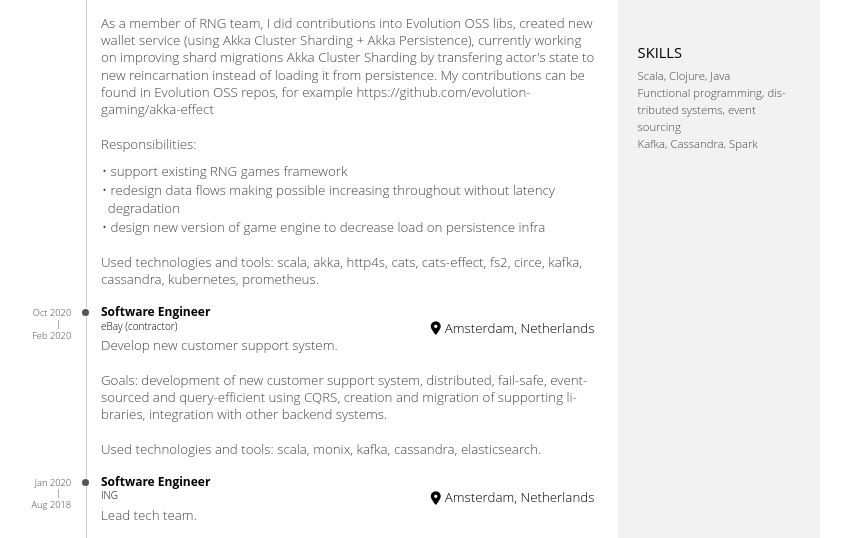
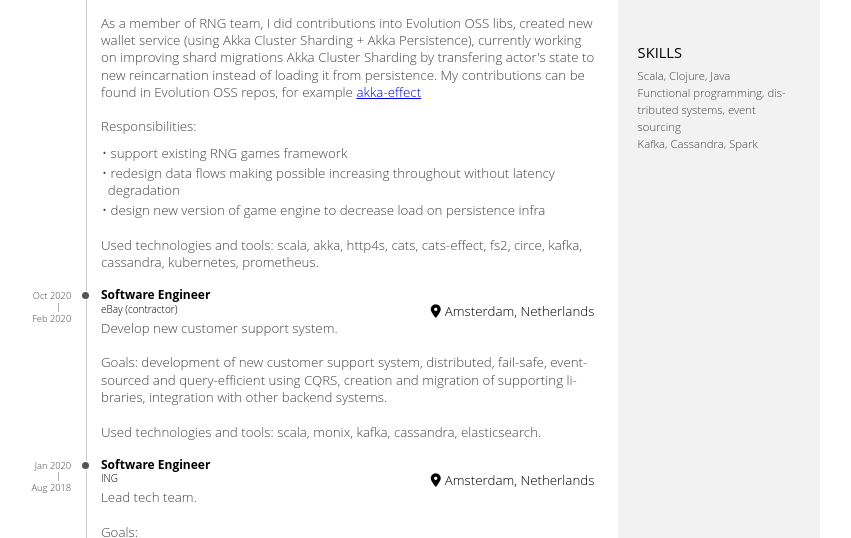
Before and after one commit to dfakhritdinov/cv, a plain HTML site: page index.html in a window 1280 px wide. Shown: the part 196-734 px from the top of the page, without its empty margins (228-1079 px from the left). Drawn offline with nearby package versions, Linux system fonts and the light colour scheme.

Commit message:
Fix github link

```diff
--- a/index.html
+++ b/index.html
@@ -35,7 +35,7 @@
                         created new wallet service (using Akka Cluster Sharding + Akka Persistence),
                         currently working on improving shard migrations Akka Cluster Sharding by transfering actor's state to new reincarnation instead of loading it from persistence.
 
-                        My contributions can be found in Evolution OSS repos, for example https://github.com/evolution-gaming/akka-effect
+                        My contributions can be found in Evolution OSS repos, for example <a href="https://github.com/evolution-gaming/akka-effect">akka-effect</a>
                     </div>
                     <div>
                         <div>Responsibilities:</div>
```
